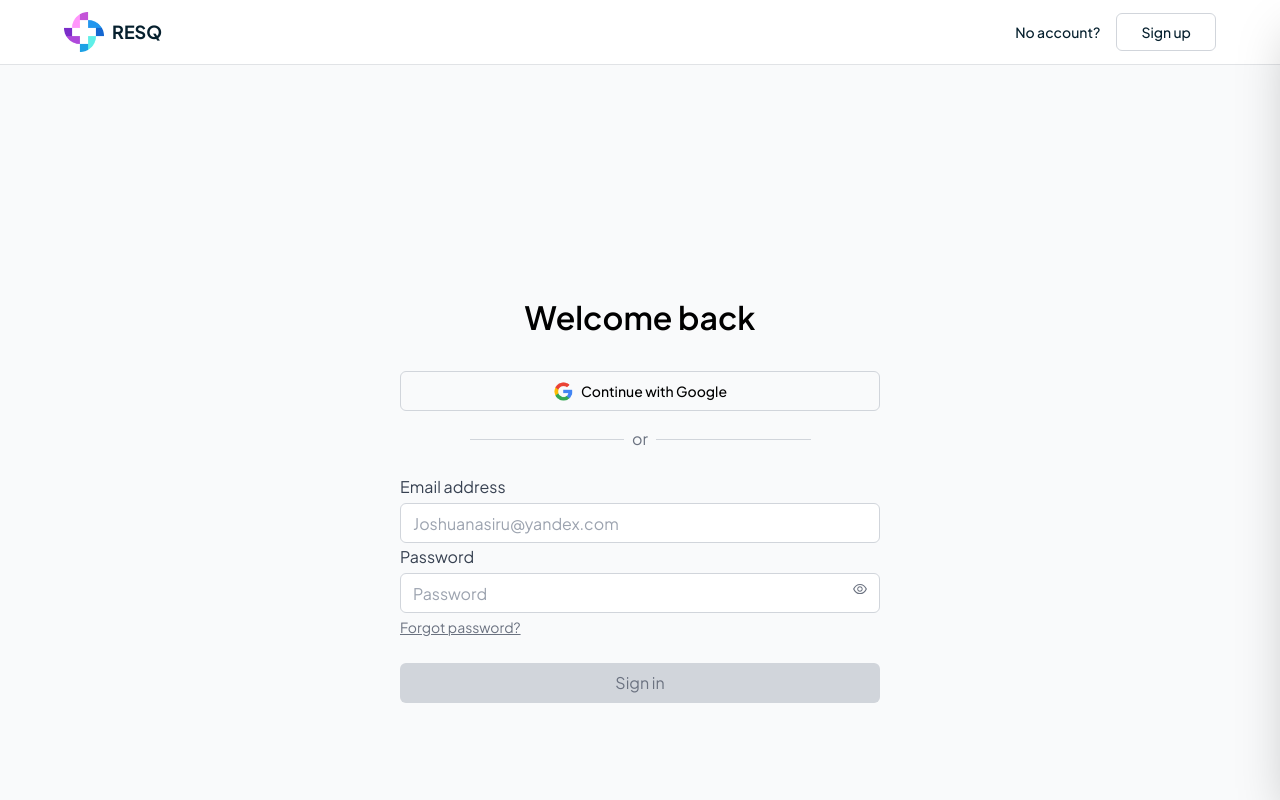
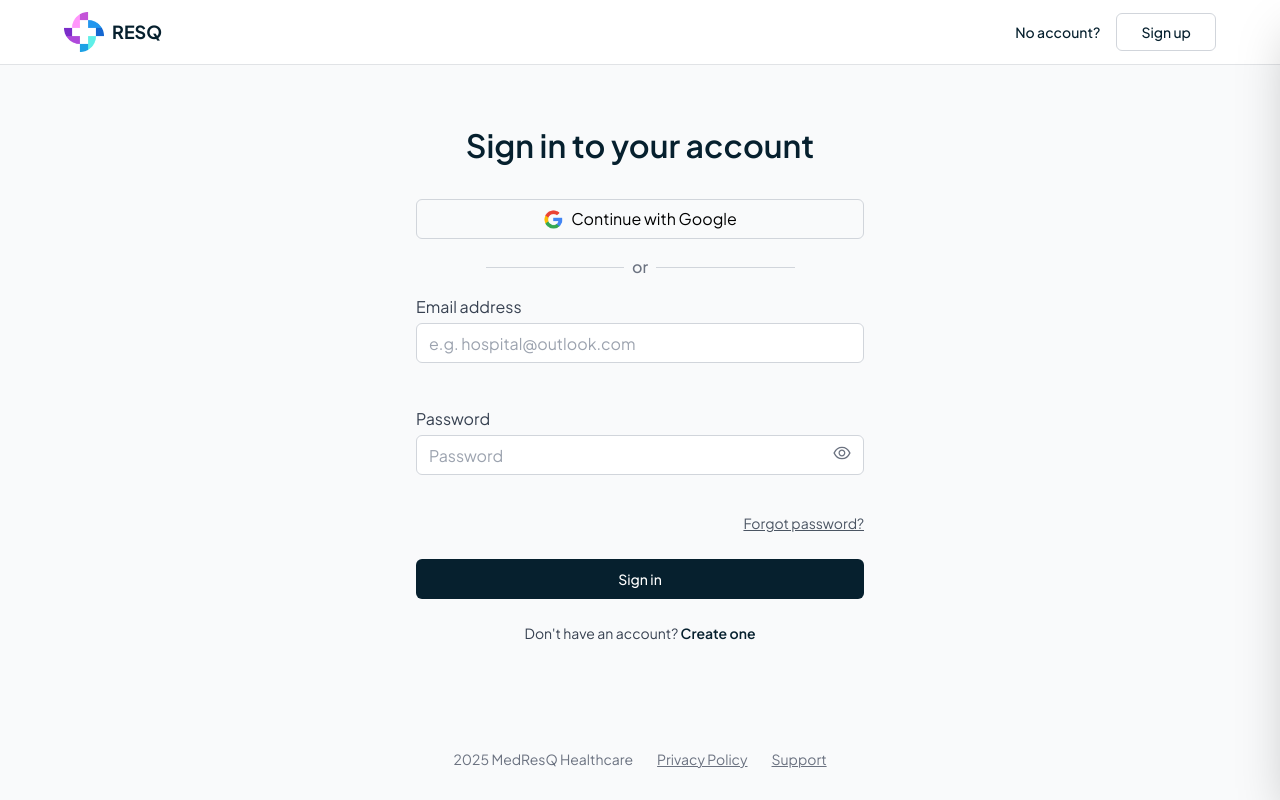
Before and after one commit to ResQ-Health/Resq-client, a React (Vite) app: page /sign-in-provider in a window 1280 px wide. Shown: the top 800 px of the page. Built offline with nearby package versions, Linux system fonts and the light colour scheme; no server answers.

Commit message:
chore: standardize layout, styling, and add SupportPage

```diff
--- a/src/components/Layout.tsx
+++ b/src/components/Layout.tsx
@@ -1,9 +1,25 @@
 import React from 'react';
-import { Outlet } from 'react-router-dom';
+import { Outlet, useLocation } from 'react-router-dom';
 import Navbar from './Navbar';
 import Footer from './patient/Footer';
 
 const Layout: React.FC = () => {
+  const location = useLocation();
+  const hideFooterRoutes = [
+    '/',
+    '/onboardingPatient',
+    '/sign-in-patient',
+    '/verify',
+    '/forgot-password',
+    '/reset-password',
+    '/onboardingProvider',
+    '/sign-in-provider',
+    '/verify-provider',
+    '/welcome-provider'
+  ];
+
+  const shouldHideFooter = hideFooterRoutes.includes(location.pathname);
+
   return (
     <div className="min-h-screen flex flex-col bg-[#F9FAFB]">
       <Navbar />
@@ -12,7 +28,7 @@ const Layout: React.FC = () => {
           <Outlet />
         </div>
       </main>
-      <Footer />
+      {!shouldHideFooter && <Footer />}
     </div>
   );
 };
--- a/src/pages/onboarding patients/LoginPatientPage.tsx
+++ b/src/pages/onboarding patients/LoginPatientPage.tsx
@@ -244,14 +244,6 @@ function LoginPatientPage() {
         </form>
       </div>
 
-      {/* Footer */}
-      <div className="mt-auto pt-12 pb-8 text-center text-sm text-gray-500 w-full">
-        <div className="flex justify-center items-center gap-6">
-          <span>2025 MedResQ Healthcare</span>
-          <Link to="/terms-and-policy" className="underline hover:text-gray-700">Privacy Policy</Link>
-          <Link to="/support" className="underline hover:text-gray-700">Support</Link>
-        </div>
-      </div>
     </div>
   );
 }
--- a/src/pages/onboarding provider/sign-in-provider.tsx
+++ b/src/pages/onboarding provider/sign-in-provider.tsx
@@ -1,74 +1,228 @@
-import React, { useState } from 'react';
+import { useState } from 'react';
+import { useNavigate, Link } from 'react-router-dom';
 import googleLogo from '/icons/googleicon.png';
 import { AiOutlineEye, AiOutlineEyeInvisible } from 'react-icons/ai';
+import { useLogin, useOAuthLogin } from '../../services/authService';
+import { useAuth } from '../../contexts/AuthContext';
+import { signInWithPopup } from 'firebase/auth';
+import { auth, googleProvider } from '../../config/firebase';
+import toast from 'react-hot-toast';
 
 function SignInProvider() {
   const [showPassword, setShowPassword] = useState(false);
+  const [formData, setFormData] = useState({
+    email: '',
+    password: '',
+  });
+  const [errors, setErrors] = useState<{ email?: string; password?: string }>({});
+
+  const navigate = useNavigate();
+  const { login } = useAuth();
+  const loginMutation = useLogin();
+  const oauthLoginMutation = useOAuthLogin();
+
+  const validateForm = () => {
+    const newErrors: { email?: string; password?: string } = {};
+
+    if (!formData.email) {
+      newErrors.email = 'Email is required';
+    } else if (!/\S+@\S+\.\S+/.test(formData.email)) {
+      newErrors.email = 'Please enter a valid email address';
+    }
+
+    if (!formData.password) {
+      newErrors.password = 'Password is required';
+    } else if (formData.password.length < 6) {
+      newErrors.password = 'Password must be at least 6 characters';
+    }
+
+    setErrors(newErrors);
+    return Object.keys(newErrors).length === 0;
+  };
+
+  const handleInputChange = (e: React.ChangeEvent<HTMLInputElement>) => {
+    const { name, value } = e.target;
+    setFormData(prev => ({
+      ...prev,
+      [name]: value,
+    }));
+
+    if (errors[name as keyof typeof errors]) {
+      setErrors(prev => ({
+        ...prev,
+        [name]: undefined,
+      }));
+    }
+  };
+
+  const handleSubmit = async (e: React.FormEvent) => {
+    e.preventDefault();
+
+    if (!validateForm()) {
+      return;
+    }
+
+    loginMutation.mutate(formData, {
+      onSuccess: (data) => {
+        login(data.data.token, data.data);
+
+        // Check user type to ensure they are a provider
+        if (data.data.user_type !== 'Provider' && data.data.user_type !== 'provider') {
+          toast.error('This account is not authorized as a Provider.');
+          // Ideally logout immediately, but for now just warn?
+          // Or maybe redirection logic handles it?
+        }
+
+        if (data.data.email_verified) {
+          // Navigate to provider dashboard or equivalent
+          // For now, let's assume /welcome-provider or similar if not fully onboarded
+          navigate('/welcome-provider');
+        } else {
+          navigate('/verify-provider');
+        }
+      },
+      onError: (error) => {
+        // Error handled by hook
+      },
+    });
+  };
+
+  const handleGoogleLogin = async () => {
+    try {
+      const result = await signInWithPopup(auth, googleProvider);
+      const user = result.user;
+      const idToken = await user.getIdToken();
+
+      oauthLoginMutation.mutate({
+        idToken: idToken,
+        provider: 'google',
+        email: user.email || '',
+        name: user.displayName || '',
+        photoURL: user.photoURL || '',
+        phoneNumber: user.phoneNumber || '',
+      }, {
+        onSuccess: (data) => {
+          // Check user type to ensure they are a provider?
+          // OAuth might create a new user, defaulting to 'Patient' if not specified?
+          // The backend should handle this, or we might need to pass context.
+
+          // For now, standard navigation
+          navigate('/welcome-provider');
+        },
+        onError: (error: any) => {
+          console.error('OAuth login error:', error);
+        }
+      });
+    } catch (error: any) {
+      console.error('Error during Google sign-in:', error);
+      toast.error('An error occurred during Google sign-in. Please try again.');
+    }
+  };
 
   return (
-    <div className="w-full flex flex-col justify-center items-center mt-[230px] mb-[251px]">
+    <div className="min-h-[calc(100vh-theme(spacing.16))] flex flex-col items-center justify-between">
+      <div className="flex-1 w-full max-w-[480px] px-4 flex flex-col justify-center py-12">
         <h1
-        style={{ fontFamily: 'Plus Jakarta Sans' }}
-        className="font-semibold text-[32px] leading-[44.3px] tracking-normal text-center align-middle mb-8"
+          className="font-semibold text-[32px] leading-[44.3px] tracking-normal text-center align-middle mb-8 text-[#06202E]"
         >
-        Welcome back
+          Sign in to your account
         </h1>
 
         {/* Google login */}
+        <div className="flex space-x-12 mb-4 w-full">
           <button
-        style={{ fontFamily: 'Plus Jakarta Sans' }}
-        className="flex items-center justify-center w-[480px] h-[40px] gap-2 rounded-[6px] border border-gray-300 p-2 mb-4 font-medium text-[14px] leading-[22.4px] tracking-normal align-middle"
+            type="button"
+            onClick={handleGoogleLogin}
+            className="flex items-center justify-center border w-full h-[40px] gap-2 rounded-[6px] border-gray-300 p-2 hover:bg-gray-50 transition-colors"
           >
             <img src={googleLogo} alt="google" className="w-5 h-5" />
-        Continue with Google
+            <span>Continue with Google</span>
           </button>
+        </div>
 
         {/* Divider */}
-      <div className="flex items-center w-full max-w-[480px] px-[69.5px] mx-auto mb-6">
-        <hr className="flex-1 w-full border-gray-300" />
-        <span className="px-2 text-gray-500">or</span>
-        <hr className="flex-1  border-gray-300" />
+        <div className="flex items-center w-full max-w-[480px] px-[69.5px] mx-auto mb-4">
+          <hr className="flex-1 border-t border-gray-300" />
+          <span className="px-2 text-gray-500 font-medium">or</span>
+          <hr className="flex-1 border-t border-gray-300" />
         </div>
 
         {/* Email & Password fields */}
-      <div className="flex flex-col w-full max-w-[480px] gap-[2px]">
+        <form onSubmit={handleSubmit} className="flex flex-col w-full gap-[24px]">
           <div className="flex flex-col">
-          <label className="text-gray-700 mb-1">Email address</label>
+            <label htmlFor="email" className="text-gray-700 mb-1">Email address</label>
             <input
               type="email"
-            placeholder="Joshuanasiru@yandex.com"
-            className="w-full h-[40px] border border-gray-300 rounded-[6px] px-3 focus:outline-none focus:ring-2 focus:ring-blue-500"
+              id="email"
+              name="email"
+              value={formData.email}
+              onChange={handleInputChange}
+              placeholder="e.g. hospital@outlook.com"
+              className={`w-full h-[40px] border rounded-[6px] px-3 focus:outline-none focus:ring-2 focus:ring-[#06202E]/20 ${errors.email ? 'border-red-500' : 'border-gray-300'}`}
             />
+            <div className="h-5">
+              {errors.email && <span className="text-red-500 text-xs">{errors.email}</span>}
             </div>
+          </div>
+
           <div className="flex flex-col relative">
-          <label className="text-gray-700 mb-1">Password</label>
+            <label htmlFor="password" className="text-gray-700 mb-1">Password</label>
             <input
               type={showPassword ? 'text' : 'password'}
+              id="password"
+              name="password"
+              value={formData.password}
+              onChange={handleInputChange}
               placeholder="Password"
-            className="w-full h-[40px] border border-gray-300 rounded-[6px] px-3 pr-10 focus:outline-none focus:ring-2 focus:ring-blue-500"
+              className={`w-full h-[40px] border rounded-[6px] px-3 pr-10 focus:outline-none focus:ring-2 focus:ring-[#06202E]/20 ${errors.password ? 'border-red-500' : 'border-gray-300'}`}
             />
             <button
               type="button"
-            className="absolute right-3 top-9 text-gray-500"
+              className="absolute right-3 top-9 text-gray-500 hover:text-gray-700"
               onClick={() => setShowPassword(!showPassword)}
             >
-            {showPassword ? <AiOutlineEyeInvisible /> : <AiOutlineEye />}
+              {showPassword ? <AiOutlineEyeInvisible size={20} /> : <AiOutlineEye size={20} />}
             </button>
-        </div>
-        <div className="text-left">
-          <a href="/forgot-password" className="text-sm text-gray-500 underline">
-            Forgot password?
-          </a>
+            <div className="h-5">
+              {errors.password && <span className="text-red-500 text-xs">{errors.password}</span>}
             </div>
           </div>
 
+          <div className="text-right -mt-2">
+            <Link to="/forgot-password" className="text-sm text-gray-600 underline hover:text-[#06202E] transition-colors">
+              Forgot password?
+            </Link>
+          </div>
+
           {/* Sign in button */}
-      <button className="w-[480px] h-[40px] bg-gray-300 text-gray-500 rounded-[6px] mt-6">
-        Sign in
+          <button
+            type="submit"
+            disabled={loginMutation.isPending}
+            className={`w-full h-[40px] rounded-[6px] font-medium text-[14px] leading-[22.4px] tracking-normal align-middle transition-colors ${loginMutation.isPending
+              ? 'bg-gray-300 text-gray-500 cursor-not-allowed'
+              : 'bg-[#06202E] text-white hover:bg-[#06202E]/90'
+              }`}
+          >
+            {loginMutation.isPending ? 'Signing in...' : 'Sign in'}
           </button>
+        </form>
 
-      {/* Footer note (Layout covers actual Footer) */}
-      {/* Footer is rendered by Layout */}
+        <p className="text-sm text-gray-700 mt-6 text-center">
+          Don't have an account?{' '}
+          <Link to="/onboardingProvider" className="text-[#06202E] font-semibold hover:underline">
+            Create one
+          </Link>
+        </p>
+      </div>
+
+      {/* Footer */}
+      <div className="mt-auto pt-12 pb-8 text-center text-sm text-gray-500 w-full">
+        <div className="flex justify-center items-center gap-6">
+          <span>2025 MedResQ Healthcare</span>
+          <Link to="/terms-and-policy" className="underline hover:text-gray-700">Privacy Policy</Link>
+          <Link to="/support" className="underline hover:text-gray-700">Support</Link>
+        </div>
+      </div>
     </div>
   );
 }
```
Also changed, not shown: memory-bank/activeContext.md (+7 -0 lines), src/App.tsx (+6 -5 lines), src/pages/SupportPage.tsx (added, +53 -0 lines). Lines whose indentation alone changed are shown as unchanged.
